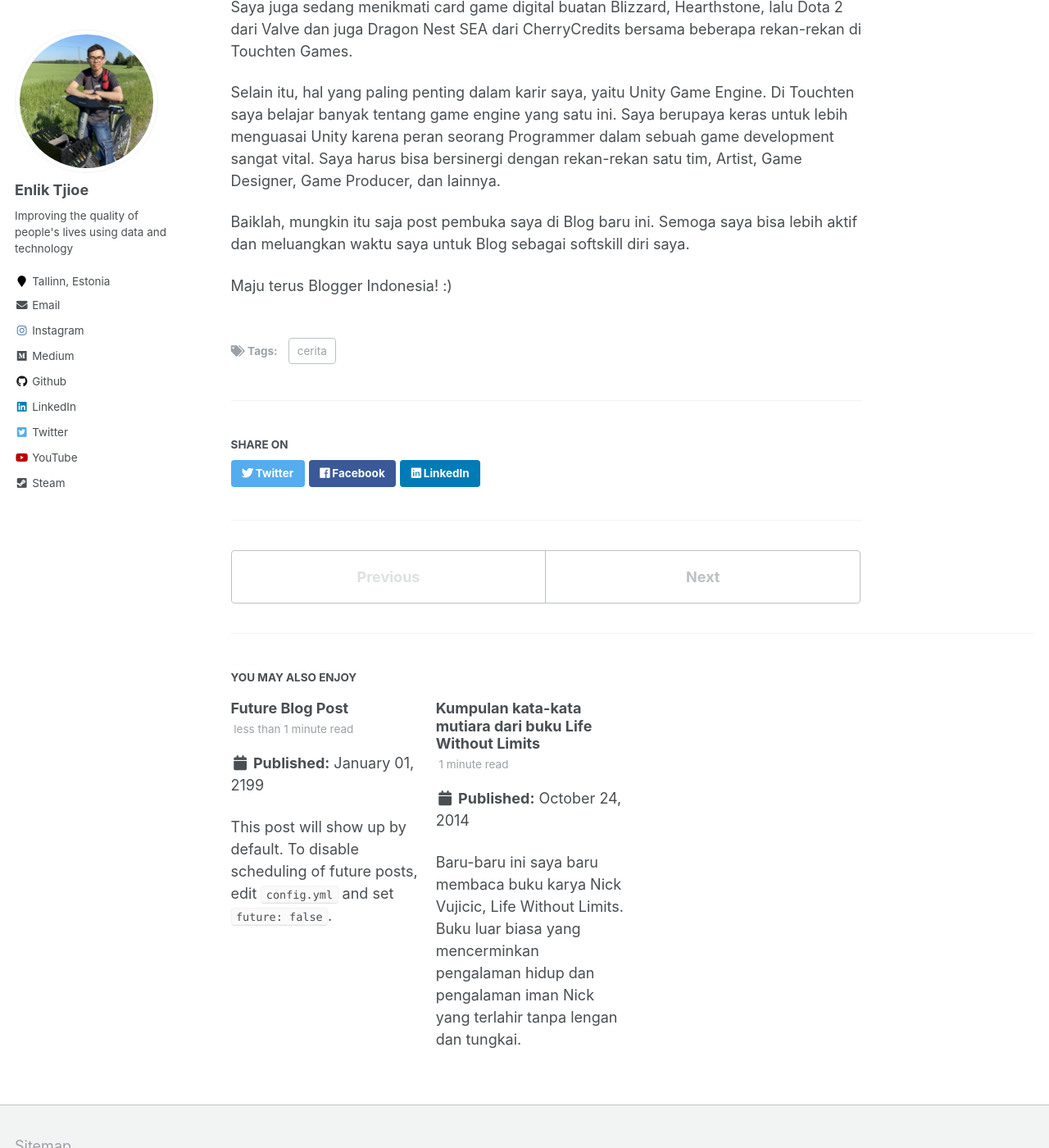
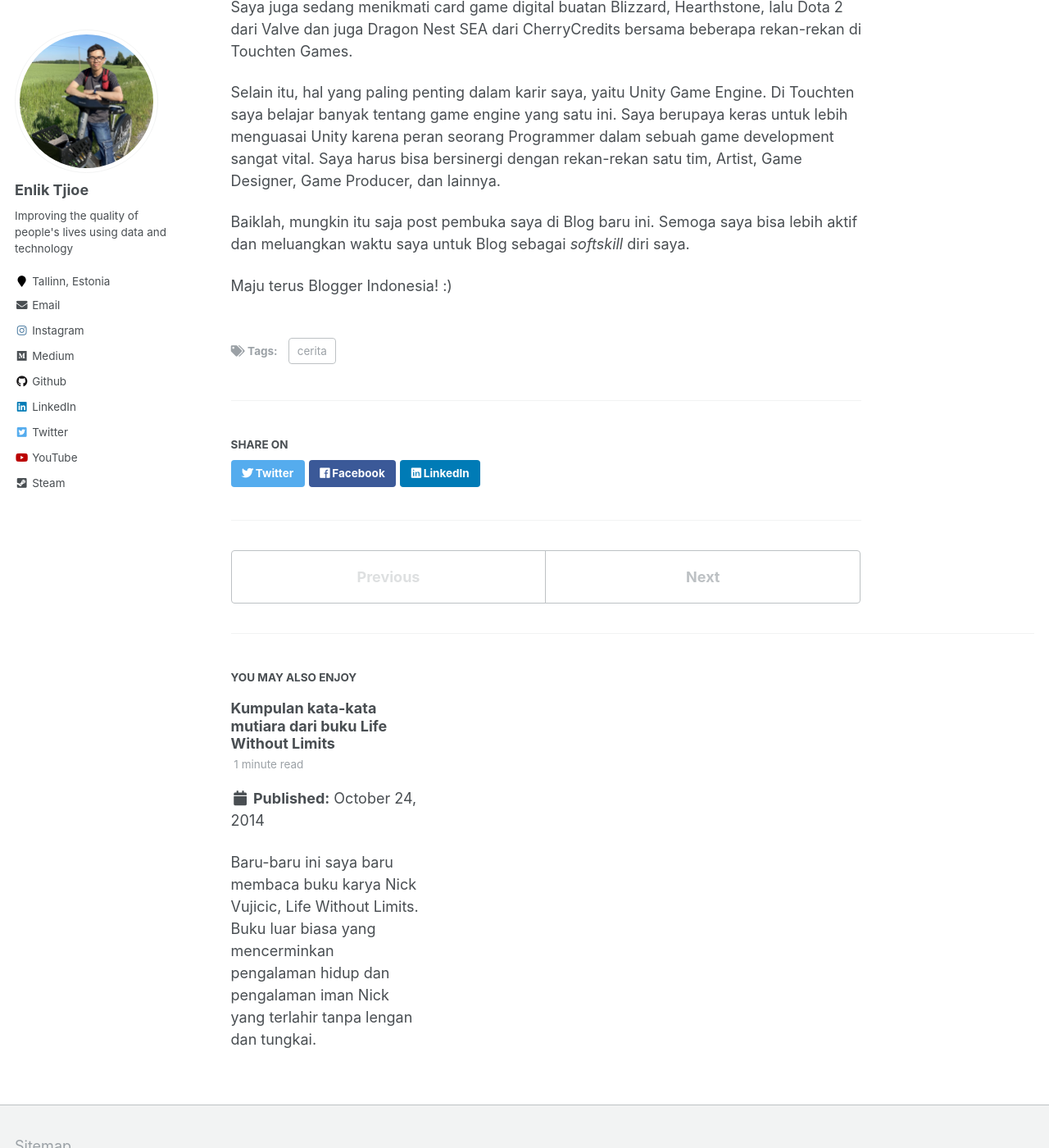
Before and after one commit to enliktjioe/enliktjioe.github.io, a Jekyll site: the page built from _posts/2014-07-05-blog-baru.md, in a window 1280 px wide and 1400 px high, scrolled down 859 px. Shown: the whole window at 82% size. Built offline with Jekyll 4.4.1, drawn with Linux system fonts in a browser that asks for light colours.

Commit message:
disabled future post

```diff
--- a/_config.yml
+++ b/_config.yml
@@ -17,7 +17,7 @@ repository               : "enliktjioe/enliktjioe.github.io"
 teaser                   :  # filename of teaser fallback teaser image placed in /images/, .e.g. "500x300.png"
 breadcrumbs              : false # true, false (default)
 words_per_minute         : 160
-future                   : true
+future                   : false
 read_more                : "disabled" # if enabled, adds "Read more" links to excerpts
 talkmap_link             : false #change to true to add link to talkmap on talks page
 comments:
--- a/_posts/2014-07-05-blog-baru.md
+++ b/_posts/2014-07-05-blog-baru.md
@@ -10,9 +10,9 @@ Setelah sekian lama absen dari dunia blogging (karena kesibukan dan mungkin niat
 
 Beberapa blog lama saya:
 
-- http://enlik09.blogspot.com/
-- https://limitbreakgames.wordpress.com/
-- http://enliktjioe.tumblr.com/
+- [http://enlik09.blogspot.com/](http://enlik09.blogspot.com/)
+- [https://limitbreakgames.wordpress.com/](https://limitbreakgames.wordpress.com/)
+- [http://enliktjioe.tumblr.com/](http://enliktjioe.tumblr.com/)
 
 Akhirnya saya tinggalkan, karena dirasa sudah berantakan dengan post-post lama saya.
 
@@ -25,6 +25,6 @@ Saya juga sedang menikmati card game digital buatan Blizzard, Hearthstone, lalu
 Selain itu, hal yang paling penting dalam karir saya, yaitu Unity Game Engine. Di Touchten saya belajar banyak tentang game engine yang satu ini. Saya berupaya keras untuk lebih menguasai Unity karena peran seorang Programmer dalam sebuah game development sangat vital. Saya harus bisa bersinergi dengan rekan-rekan satu tim, Artist, Game Designer, Game Producer, dan lainnya.
 
 Baiklah, mungkin itu saja post pembuka saya di Blog baru ini.
-Semoga saya bisa lebih aktif dan meluangkan waktu saya untuk Blog sebagai softskill diri saya.
+Semoga saya bisa lebih aktif dan meluangkan waktu saya untuk Blog sebagai *softskill* diri saya.
 
 Maju terus Blogger Indonesia! :)
--- a/_posts/2199-01-01-future-post.md
+++ /dev/null
@@ -1,11 +0,0 @@
----
-title: 'Future Blog Post'
-date: 2199-01-01
-permalink: /posts/2012/08/blog-post-4/
-tags:
-  - cool posts
-  - category1
-  - category2
----
-
-This post will show up by default. To disable scheduling of future posts, edit `config.yml` and set `future: false`.
```
